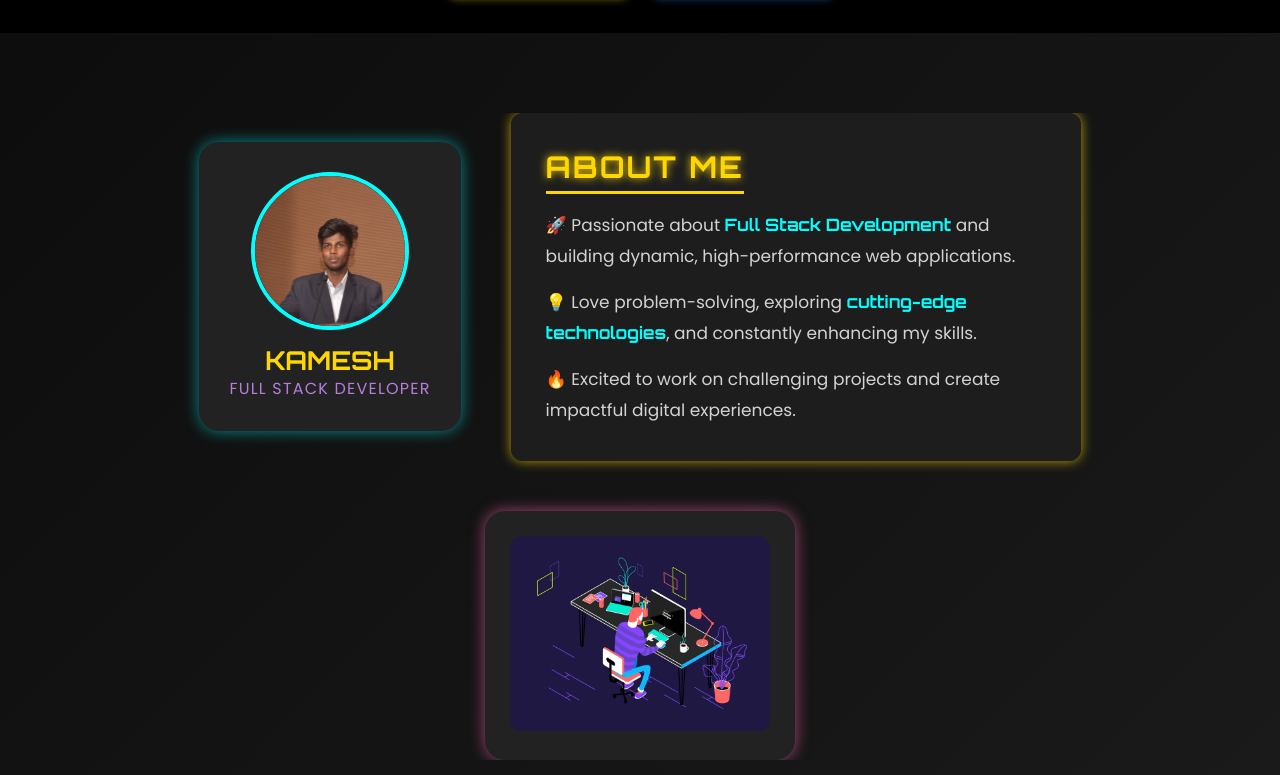
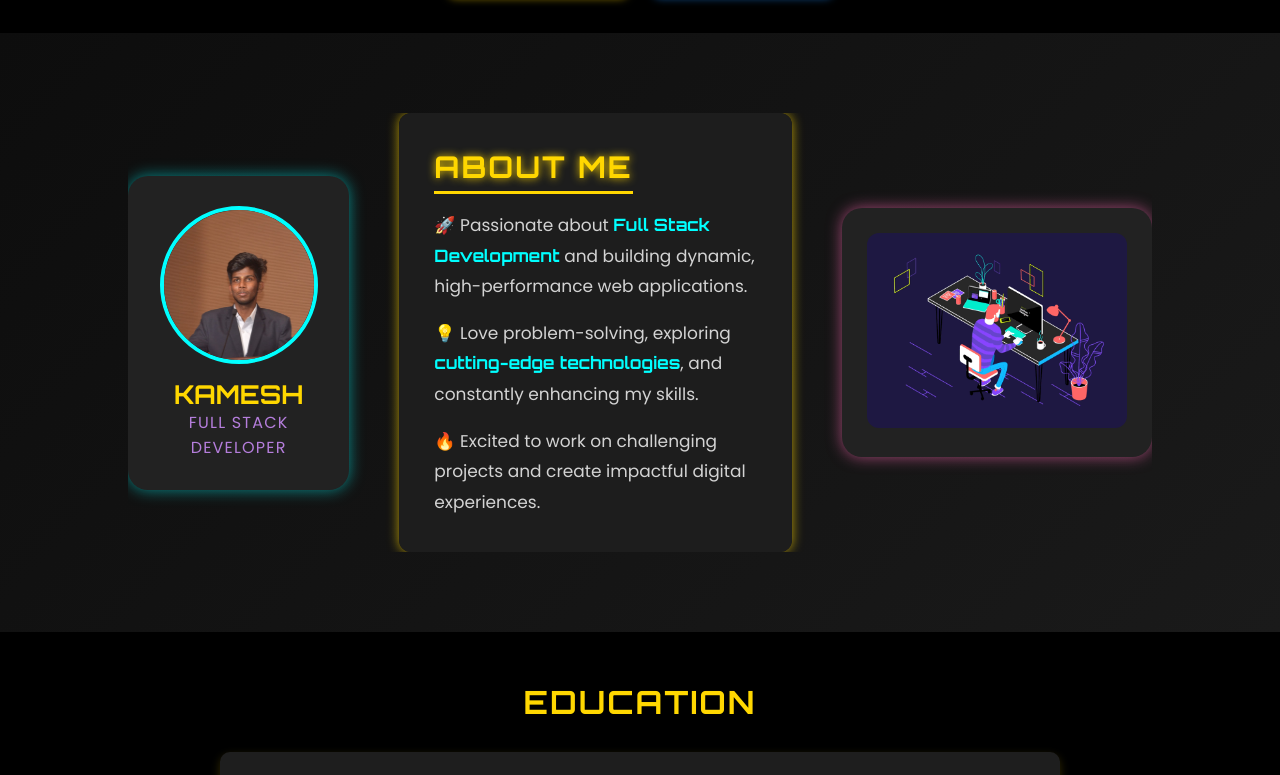
Before and after one commit to kameshp1815/React-Portfolio, a React (Vite) app: page / in a window 1280 px wide. Shown: the part 510-1285 px from the top of the page. Built offline with nearby package versions, Linux system fonts and the light colour scheme.

Commit message:
css commit

```diff
--- a/src/Components/About/About.css
+++ b/src/Components/About/About.css
@@ -4,19 +4,19 @@
   padding: 80px 10%;
   display: flex;
   justify-content: center;
-  overflow: hidden; /* Prevents light/glow overflow */
+  overflow: hidden;
 }
 
 /* Flexbox Wrapper */
 .about-wrapper {
   display: flex;
   gap: 50px;
-  flex-wrap: wrap;
+  flex-wrap: nowrap; /* Keeps items in a row on large screens */
   align-items: center;
-  justify-content: center;
+  justify-content: space-between;
   max-width: 1200px;
   width: 100%;
-  overflow: hidden; /* Ensures content stays inside */
+  overflow: hidden; /* Prevents overflow */
 }
 
 /* Profile Card */
@@ -27,12 +27,7 @@
   text-align: center;
   box-shadow: 0px 0px 15px rgba(0, 255, 255, 0.5);
   transition: transform 0.3s ease-in-out, box-shadow 0.3s ease-in-out;
-  overflow: hidden;
-}
-
-.about-image-card:hover {
-  box-shadow: 0px 0px 20px rgba(0, 255, 255, 0.8);
-  transform: scale(1.05);
+  flex: 1;
 }
 
 .profile-pic {
@@ -41,10 +36,6 @@
   border-radius: 50%;
   border: 4px solid cyan;
   transition: transform 0.3s;
-}
-
-.profile-pic:hover {
-  transform: rotate(5deg);
 }
 
 .about-name {
@@ -66,14 +57,13 @@
 
 /* About Content */
 .about-content {
-  width: 500px;
-  max-width: 100%;
+  flex: 2;
+  max-width: 500px;
   background: rgba(30, 30, 30, 0.95);
   padding: 35px;
   border-radius: 12px;
   box-shadow: 0px 0px 12px rgba(255, 215, 0, 0.7);
   text-align: left;
-  overflow: hidden;
 }
 
 .about-title {
@@ -110,12 +100,7 @@
   text-align: center;
   box-shadow: 0px 0px 15px rgba(255, 105, 180, 0.6);
   transition: transform 0.3s ease-in-out, box-shadow 0.3s ease-in-out;
-  overflow: hidden;
-}
-
-.about-gif-card:hover {
-  box-shadow: 0px 0px 20px rgba(255, 105, 180, 1);
-  transform: scale(1.05);
+  flex: 1;
 }
 
 .profile-gif {
@@ -125,13 +110,10 @@
 }
 
 /* Responsive Design */
-@media (max-width: 900px) {
-  .about {
-      padding: 60px 5%;
-  }
-
+@media (max-width: 1024px) {
   .about-wrapper {
-      flex-direction: column;
+    flex-wrap: wrap;
+    justify-content: center;
     gap: 30px;
   }
 
--- a/src/Components/Contact/Contact.jsx
+++ b/src/Components/Contact/Contact.jsx
@@ -8,7 +8,7 @@ const Contact = () => {
   useEffect(() => {
     setTimeout(() => {
       setFadeIn(true);
-    }, 200); // Delay effect for smooth animation
+    }, 200);
   }, []);
 
   return (
--- a/src/Components/Education/Education.css
+++ b/src/Components/Education/Education.css
@@ -2,31 +2,31 @@
 
 /* Education Section */
 .education {
-  background-color: #000000; /* Black background */
-  color: #ffffff; /* White text for readability */
+  background-color: #000000;
+  color: #ffffff;
   padding: 50px 20px;
   text-align: center;
-  font-family: 'Poppins', sans-serif; /* Use Poppins for all text */
+  font-family: 'Poppins', sans-serif;
 }
 
 /* Title */
 .education .title {
   font-size: 2rem;
-  color: #FFD700; /* Gold for a premium look */
+  color: #FFD700;
   text-transform: uppercase;
   margin-bottom: 30px;
   letter-spacing: 2px;
-  font-family: 'Orbitron', sans-serif; /* Use Orbitron for title */
+  font-family: 'Orbitron', sans-serif;
 }
 
 /* Education Item */
 .educationItem {
-  background: #1E1E1E; /* Dark Gray for contrast */
+  background: #1E1E1E;
   padding: 20px;
   margin: 15px auto;
   max-width: 800px;
   border-radius: 10px;
-  box-shadow: 0 4px 10px rgba(255, 215, 0, 0.2); /* Soft gold glow effect */
+  box-shadow: 0 4px 10px rgba(255, 215, 0, 0.2);
   transition: transform 0.3s ease, box-shadow 0.3s ease;
   display: flex;
   align-items: center;
@@ -34,7 +34,7 @@
 
 .educationItem:hover {
   transform: translateY(-5px);
-  box-shadow: 0 6px 15px rgba(0, 255, 255, 0.3); /* Cyan glow effect on hover */
+  box-shadow: 0 6px 15px rgba(0, 255, 255, 0.3);
 }
 
 /* Education Item Icon */
@@ -53,17 +53,17 @@
 /* Education Item Heading */
 .educationItem h3 {
   font-size: 1.5rem;
-  color: #00FFFF; /* Cyan for headings */
+  color: #00FFFF;
   margin-bottom: 10px;
-  font-family: 'Orbitron', sans-serif; /* Use Orbitron for item headings */
+  font-family: 'Orbitron', sans-serif;
 }
 
 /* Education Item Paragraph */
 .educationItem p {
   font-size: 1rem;
-  color: #D3D3D3; /* Light gray for soft contrast */
+  color: #D3D3D3;
   line-height: 1.5;
-  font-family: 'Poppins', sans-serif; /* Use Poppins for text */
+  font-family: 'Poppins', sans-serif;
 }
 
 /* Responsive Design */
```
Lines whose indentation alone changed are shown as unchanged.
